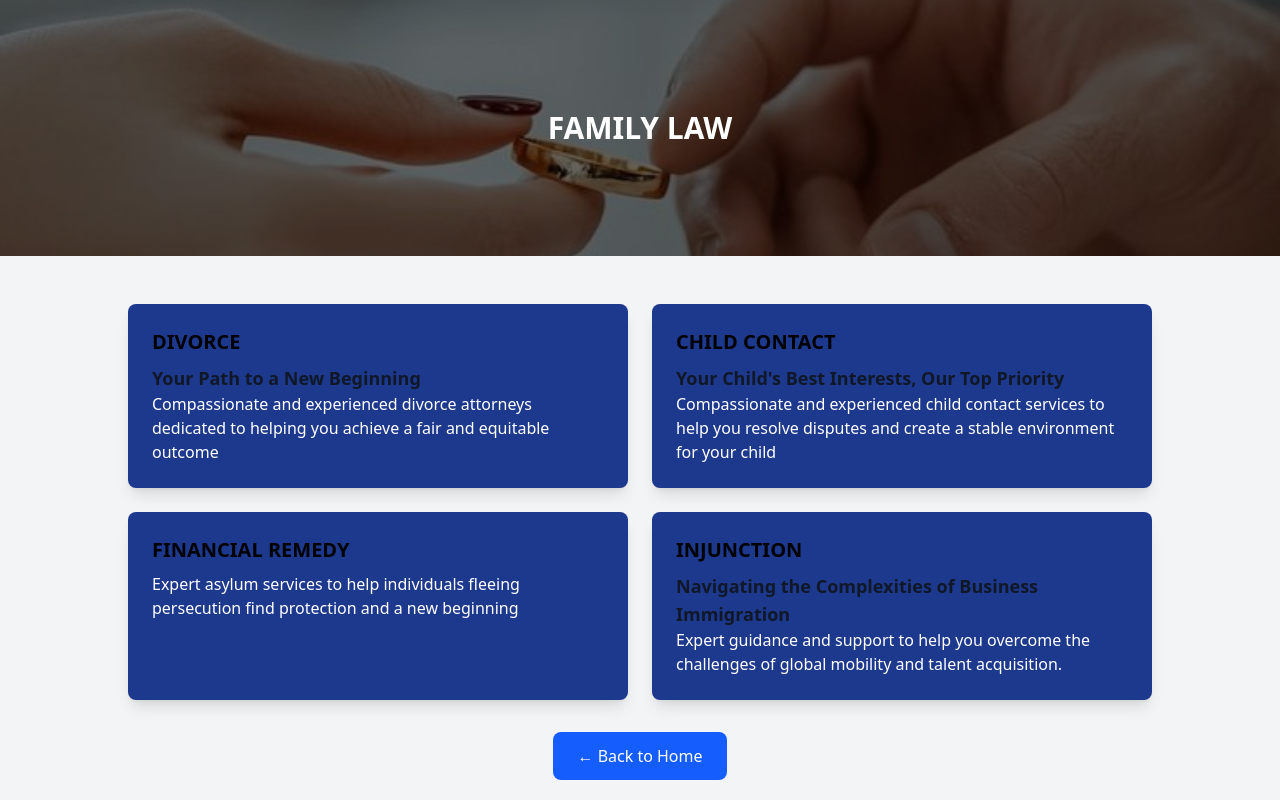
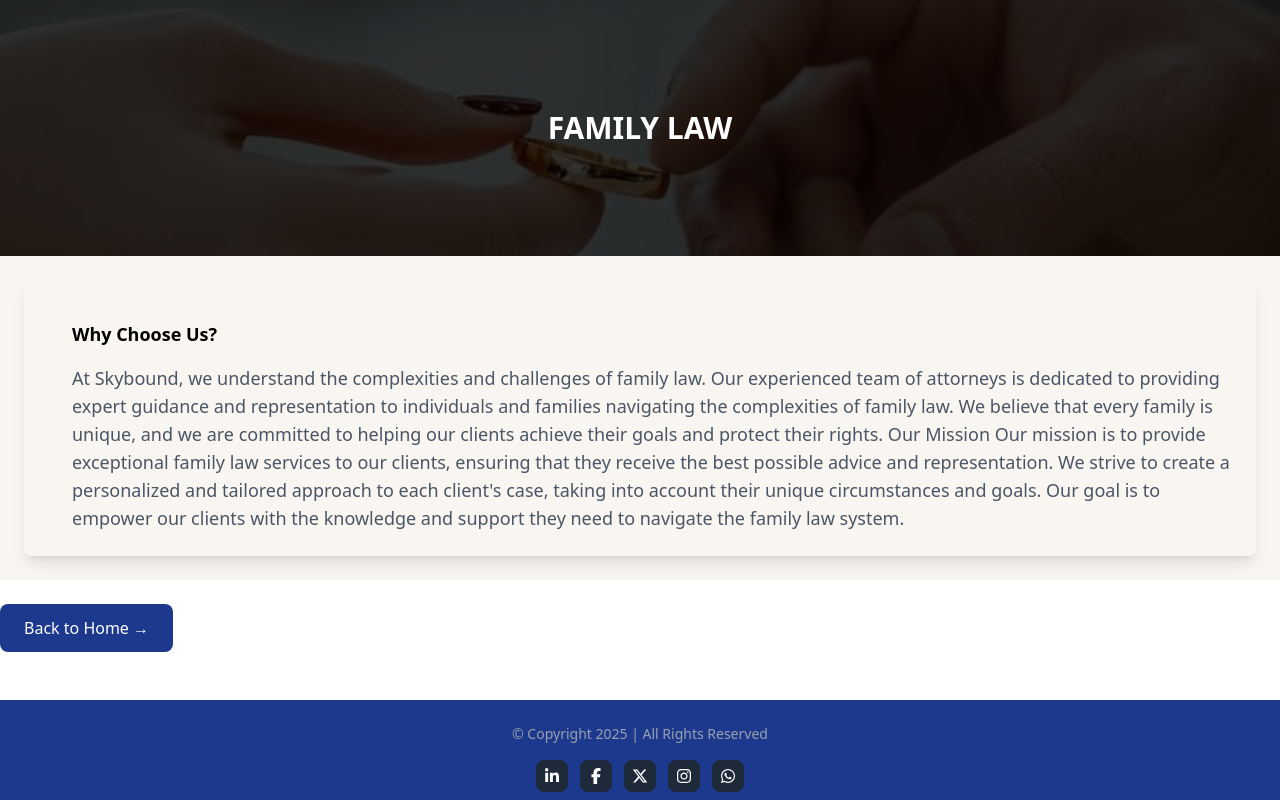
Before and after one commit to Dideoluwa31/Skyboundlegal, a Next.js app: page /familyLaw in a window 1280 px wide. Shown: the top 800 px of the page. Built offline with nearby package versions, Linux system fonts and the light colour scheme.

Commit message:
whatsapp link

```diff
--- a/app/contactus/page.js
+++ b/app/contactus/page.js
@@ -55,7 +55,7 @@ const ContactUs = () => {
           </p>
 
           <p className="text-gray-700 mt-2">
-            <span className="font-bold">📞 Tel:</span> +234 9167610059
+            <span className="font-bold">📞 Tel:</span> +234 9167610059, +44 7405328200, +44 7301960790
           </p>
 
           <p className="text-gray-700 mt-2">
--- a/app/familyLaw/page.js
+++ b/app/familyLaw/page.js
@@ -1,65 +1,37 @@
 "use client";
+import React from "react";
 import Link from "next/link";
+import Image from "next/image";
 import Footer from "@/components/footer";
 
-const sectors = [
-  {
-    name: "DIVORCE",
-    topic:
-      "Your Path to a New Beginning",
-    description:"Compassionate and experienced divorce attorneys dedicated to helping you achieve a fair and equitable outcome"
-  },
-  {
-    name: "CHILD CONTACT",
-    topic:
-      "Your Child's Best Interests, Our Top Priority",
-    description:"Compassionate and experienced child contact services to help you resolve disputes and create a stable environment for your child",
-  },
-  {
-    name: "FINANCIAL REMEDY",
-    topic:
-      "",
-    description:"Expert asylum services to help individuals fleeing persecution find protection and a new beginning"
-  },
-  {
-    name: "INJUNCTION",
-    topic:
-      "Navigating the Complexities of Business Immigration",
-    description:"Expert guidance and support to help you overcome the challenges of global mobility and talent acquisition."
-  },
 
-];
-
-export default function SectorList ()  {
+const Criminal = () => {
   return (
     <div>
     <div
       className="relative bg-cover h-64 flex justify-center items-center bg-center text-white py-16"
       style={{ backgroundImage: "url('/random/family law.jpeg')" }}
     >
-        <div className="absolute inset-0 bg-black/60"></div>
+      <div className="absolute inset-0 bg-black/80"></div>
       <h1 className="text-white text-3xl font-bold relative z-10">FAMILY LAW</h1>
     </div>
-      <div className="min-h-screen bg-gray-100 text-gray-900 py-12 px-6">
+    <section className="bg-[#f9f6f2] p-6 items-center justify-center">
+      <div className="mt-6 md:mt-0 md:pl-12 text-center md:text-left shadow-lg rounded-lg p-6">
+        <p className="text-black mt-4 text-lg font-semibold"> Why Choose Us?</p>
+        <p className="text-gray-600 mt-4 text-lg">
+          At Skybound, we understand the complexities and challenges of family law. Our experienced team of attorneys is dedicated to providing expert guidance and representation to individuals and families navigating the complexities of family law. We believe that every family is unique, and we are committed to helping our clients achieve their goals and protect their rights.
+          Our Mission
+          Our mission is to provide exceptional family law services to our clients, ensuring that they receive the best possible advice and representation. We strive to create a personalized and tailored approach to each client's case, taking into account their unique circumstances and goals. Our goal is to empower our clients with the knowledge and support they need to navigate the family law system.
+        </p>
+      </div>
+    </section>
+      <div className="justify-center item-center">
+        <Link href="/">
+            <button className="mt-6 bg-blue-900 hover:bg-blue-600 text-white px-6 py-3 rounded-lg justify-center">
+              Back to Home →
+            </button>
 
-      <div className="max-w-5xl mx-auto ">
-            <div className="grid grid-cols-1 md:grid-cols-2 gap-6">
-            {sectors.map((sector, index) => (
-                <div key={index} className="bg-blue-900 shadow-lg rounded-lg p-6">
-                <h3 className="text-xl font-semibold mb-2 text-black">{sector.name}</h3>
-                <p className="text-900 font-semibold text-lg">{sector.topic}</p>
-                <p className="text-white">{sector.description}</p>
-                </div>
-            ))}
-            </div>
-            <div className="mt-8 text-center">
-            <Link href="/">
-                <button className="bg-blue-600 hover:bg-blue-700 text-white px-6 py-3 rounded-lg">
-                ← Back to Home
-                </button>
         </Link>
-            </div>
-        </div>
       </div>
     <div>
       <Footer />
@@ -67,3 +39,5 @@ export default function SectorList ()  {
     </div>
   );
 };
+
+export default Criminal;
--- a/app/page.jsx
+++ b/app/page.jsx
@@ -12,6 +12,8 @@ import TeamCarousel from "../components/TeamCarousel"
 import { LiaUsersSolid } from "react-icons/lia";
 import WhoWeServe from "../components/WhoWeServe";
 import {motion} from "framer-motion"
+import Head from 'next/head';
+
 
 
 
@@ -23,6 +25,48 @@ export default function HomePage() {
   ];
  return (
   <div>
+    <Head>
+        <title>Skybound International Solicitor and Legal Services</title>
+        <meta
+          name="description"
+          content="Skybound International Solicitor and Legal Services provides expert legal representation, immigration law services, and client-focused legal solutions across Nigeria and beyond."
+        />
+        <meta
+          name="keywords"
+          content="Skybound International Solicitor and Legal Services, immigration law, immigration services, solicitors, legal services, law firm, Nigeria lawyers, visa assistance"
+        />
+        <meta name="robots" content="index, follow" />
+        <meta property="og:title" content="Skybound International Solicitor and Legal Services" />
+        <meta property="og:description" content="Offering trusted legal and immigration law services for individuals, families, and businesses." />
+        <meta property="og:image" content="https://skyboundsolicitor.com/logo/skylogo.jpg" />
+        <meta property="og:url" content="https://skyboundsolicitor.com" />
+        <meta name="twitter:card" content="summary_large_image" />
+
+        {/* Structured Data */}
+        <script
+          type="application/ld+json"
+          dangerouslySetInnerHTML={{
+            __html: JSON.stringify({
+              "@context": "https://schema.org",
+              "@type": "LegalService",
+              "name": "Skybound International Solicitor and Legal Services",
+              "url": "https://skyboundsolicitor.com",
+              "logo": "https://skyboundsolicitor.com/logo/skylogo.jpg",
+              "description": "Skybound International Solicitor and Legal Services offers immigration law services, legal representation, and client-centered solutions with integrity and professionalism.",
+              "areaServed": "NG",
+              "contactPoint": {
+                "@type": "ContactPoint",
+                "telephone": "+234-916-7610-059",
+                "contactType": "Customer Service"
+              },
+              "sameAs": [
+                "https://x.com/skyboundlegal",
+                "https://instagram.com/skyboundlegal"
+              ]
+            })
+          }}
+        />
+      </Head>
     <div>
       <div className="h-[70vh] bg-img-homepage">
         <div className="w-full min-h-screen bg-gray-100">
--- a/components/footer.jsx
+++ b/components/footer.jsx
@@ -1,6 +1,6 @@
 import React, { useState, useEffect } from "react";
 import Link from "next/link";
-import { FaLinkedinIn, FaFacebookF, FaXTwitter, FaInstagram, FaArrowUp } from "react-icons/fa6";
+import { FaLinkedinIn, FaFacebookF, FaXTwitter, FaInstagram, FaArrowUp, FaWhatsapp } from "react-icons/fa6";
 
 const Footer = () => {
   const [showScroll, setShowScroll] = useState(false);
@@ -37,6 +37,9 @@ const Footer = () => {
         <Link href="https://www.instagram.com/skyboundlegal?igsh=MTZub2d2NjJpdzBvaA==" className="bg-gray-800 p-2 rounded-lg text-white hover:bg-gray-700">
           <FaInstagram />
         </Link>
+        <Link href="https://wa.me//+2349167610059" className="bg-gray-800 p-2 rounded-lg text-white hover:bg-gray-700">
+          <FaWhatsapp />
+        </Link>
       </div>
       {showScroll && (
         <button
```
Lines whose indentation alone changed are shown as unchanged.
